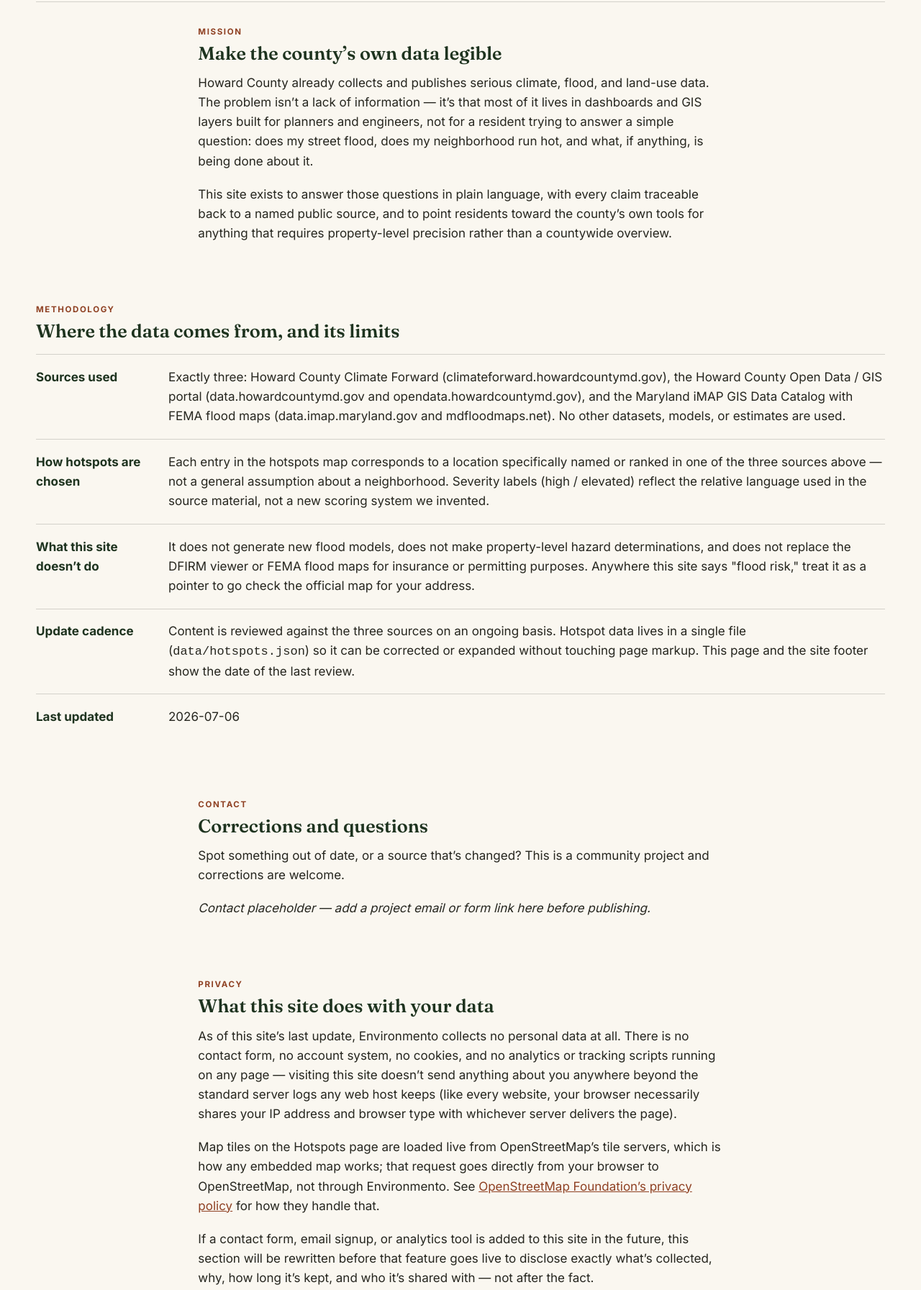
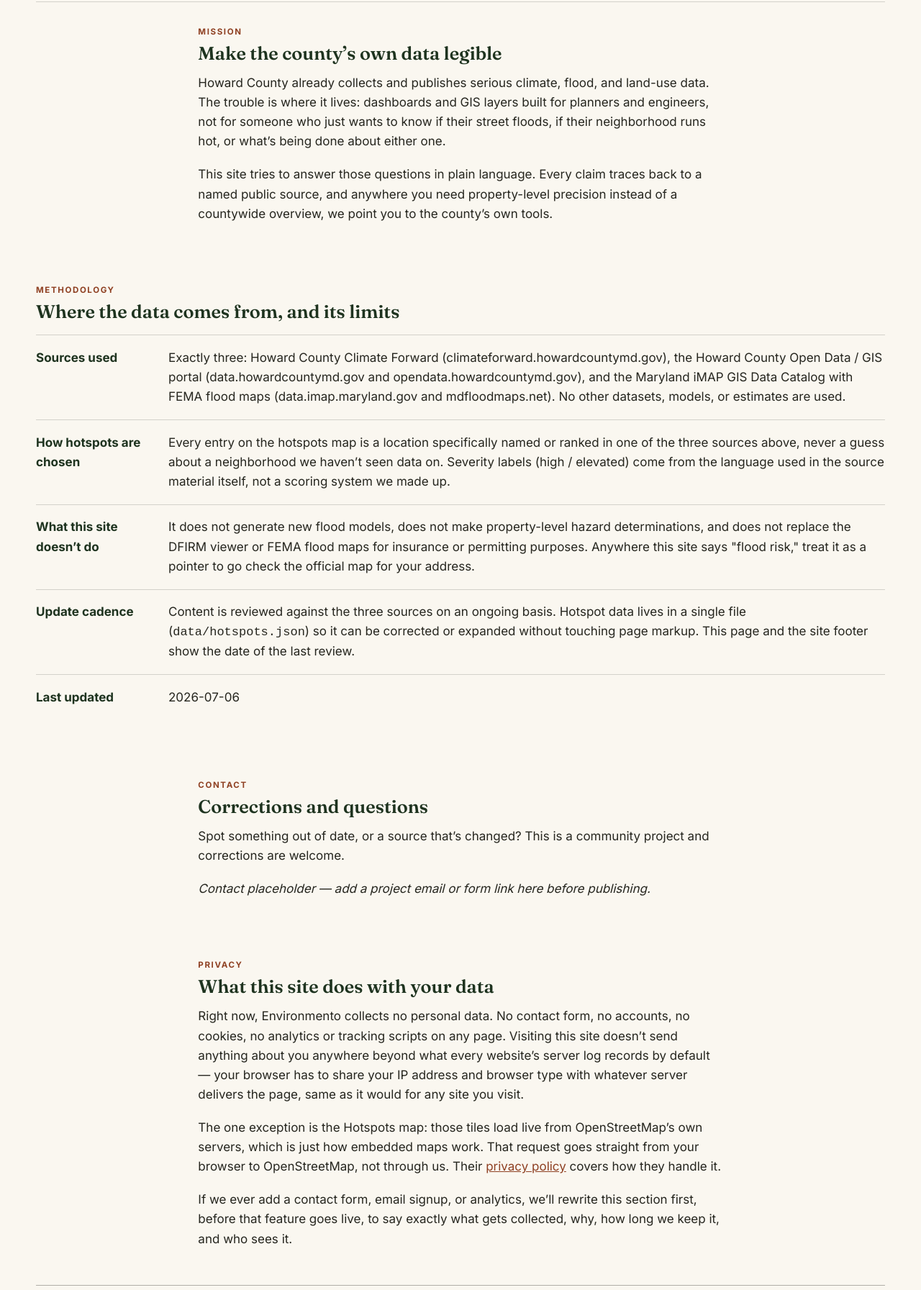
Before and after one commit to idrisazam204/Environmento, a plain HTML site: page pages/about.html in a window 1280 px wide. Shown: the part 396-2189 px from the top of the page at 72% size. Drawn offline with Linux system fonts and the light colour scheme.

Commit message:
Rewrite homepage, About, Data page, and hotspot copy in a plainer voice
Same facts and citations throughout. Also corrects the Ellicott City
flood death toll in hotspots.json: the July 2016 and May 2018 floods
killed three people combined (two in 2016, one in 2018), not four as
previously stated.

```diff
--- a/pages/about.html
+++ b/pages/about.html
@@ -49,8 +49,8 @@
     <section class="wrap section--tight prose reveal">
       <span class="eyebrow">Mission</span>
       <h2>Make the county&rsquo;s own data legible</h2>
-      <p>Howard County already collects and publishes serious climate, flood, and land-use data. The problem isn&rsquo;t a lack of information &mdash; it&rsquo;s that most of it lives in dashboards and GIS layers built for planners and engineers, not for a resident trying to answer a simple question: does my street flood, does my neighborhood run hot, and what, if anything, is being done about it.</p>
-      <p>This site exists to answer those questions in plain language, with every claim traceable back to a named public source, and to point residents toward the county&rsquo;s own tools for anything that requires property-level precision rather than a countywide overview.</p>
+      <p>Howard County already collects and publishes serious climate, flood, and land-use data. The trouble is where it lives: dashboards and GIS layers built for planners and engineers, not for someone who just wants to know if their street floods, if their neighborhood runs hot, or what&rsquo;s being done about either one.</p>
+      <p>This site tries to answer those questions in plain language. Every claim traces back to a named public source, and anywhere you need property-level precision instead of a countywide overview, we point you to the county&rsquo;s own tools.</p>
     </section>
 
     <section class="wrap section--tight reveal">
@@ -63,7 +63,7 @@
         </li>
         <li>
           <dt>How hotspots are chosen</dt>
-          <dd>Each entry in the hotspots map corresponds to a location specifically named or ranked in one of the three sources above &mdash; not a general assumption about a neighborhood. Severity labels (high / elevated) reflect the relative language used in the source material, not a new scoring system we invented.</dd>
+          <dd>Every entry on the hotspots map is a location specifically named or ranked in one of the three sources above, never a guess about a neighborhood we haven&rsquo;t seen data on. Severity labels (high / elevated) come from the language used in the source material itself, not a scoring system we made up.</dd>
         </li>
         <li>
           <dt>What this site doesn&rsquo;t do</dt>
@@ -90,9 +90,9 @@
     <section class="wrap section--tight prose reveal" id="privacy">
       <span class="eyebrow">Privacy</span>
       <h2>What this site does with your data</h2>
-      <p>As of this site&rsquo;s last update, Environmento collects no personal data at all. There is no contact form, no account system, no cookies, and no analytics or tracking scripts running on any page &mdash; visiting this site doesn&rsquo;t send anything about you anywhere beyond the standard server logs any web host keeps (like every website, your browser necessarily shares your IP address and browser type with whichever server delivers the page).</p>
-      <p>Map tiles on the Hotspots page are loaded live from OpenStreetMap&rsquo;s tile servers, which is how any embedded map works; that request goes directly from your browser to OpenStreetMap, not through Environmento. See <a href="https://wiki.osmfoundation.org/wiki/Privacy_Policy" target="_blank" rel="noopener">OpenStreetMap Foundation&rsquo;s privacy policy</a> for how they handle that.</p>
-      <p>If a contact form, email signup, or analytics tool is added to this site in the future, this section will be rewritten before that feature goes live to disclose exactly what&rsquo;s collected, why, how long it&rsquo;s kept, and who it&rsquo;s shared with &mdash; not after the fact.</p>
+      <p>Right now, Environmento collects no personal data. No contact form, no accounts, no cookies, no analytics or tracking scripts on any page. Visiting this site doesn&rsquo;t send anything about you anywhere beyond what every website&rsquo;s server log records by default &mdash; your browser has to share your IP address and browser type with whatever server delivers the page, same as it would for any site you visit.</p>
+      <p>The one exception is the Hotspots map: those tiles load live from OpenStreetMap&rsquo;s own servers, which is just how embedded maps work. That request goes straight from your browser to OpenStreetMap, not through us. Their <a href="https://wiki.osmfoundation.org/wiki/Privacy_Policy" target="_blank" rel="noopener">privacy policy</a> covers how they handle it.</p>
+      <p>If we ever add a contact form, email signup, or analytics, we&rsquo;ll rewrite this section first, before that feature goes live, to say exactly what gets collected, why, how long we keep it, and who sees it.</p>
     </section>
 
     <section class="wrap citations">
```
Also changed, not shown: data/hotspots.json (+7 -7 lines), index.html (+2 -2 lines), pages/data.html (+1 -1 lines).
